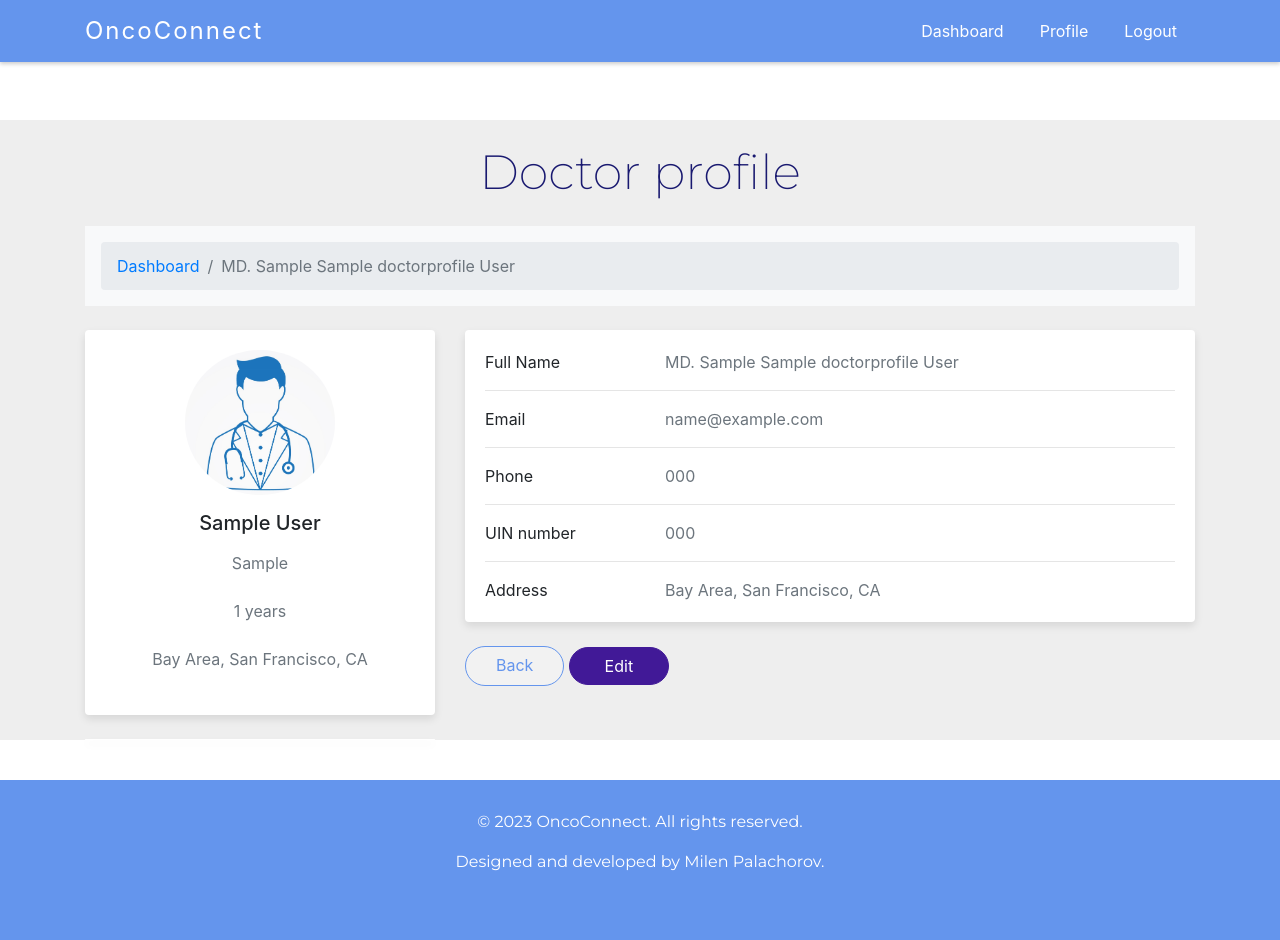
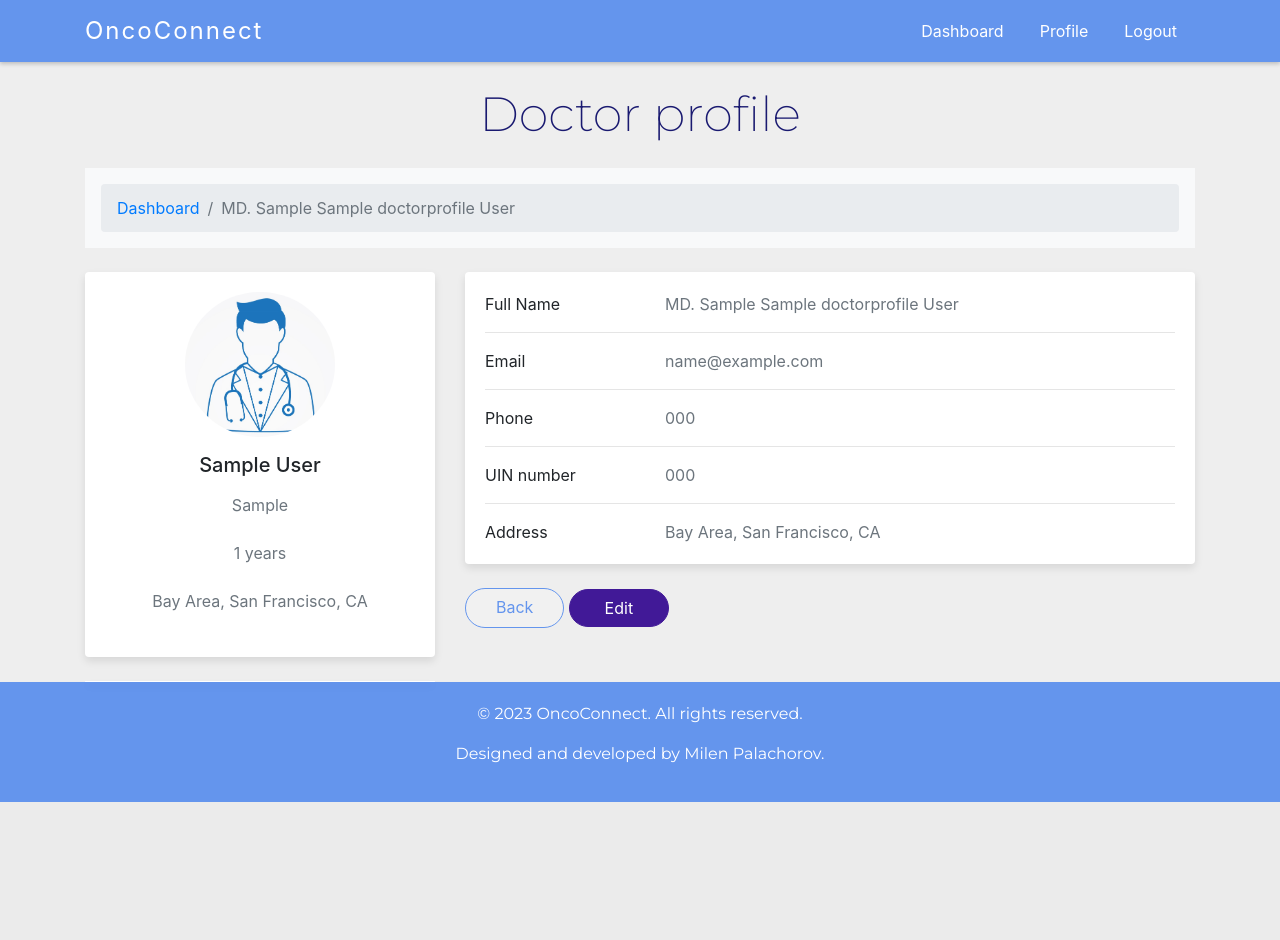
Before and after one commit to milensski/web-medical-care, a Django app: page /doctor/1/ in a window 1280 px wide. After the commit the page ends 802 px from the top, so only its background shows below. Run offline with Django 5.2, Linux system fonts and the light colour scheme; a user stored in the database is signed in; tables that the repository leaves empty hold one stand-in row (values such as "Sample post"); some libraries are stand-ins or nearby versions.

Commit message:
fixed minimum height

```diff
--- a/web/static/styles.css
+++ b/web/static/styles.css
@@ -1,4 +1,18 @@
+body {
+    min-height: 100vh;
+    display: grid;
+    grid-template-rows: auto 1fr auto;
+    grid-template-areas:
+        'nav'
+        'main'
+        'footer';
+}
+
 .navbar {
+    grid-area: nav;
+    position: sticky;
+    top: 0;
+    left: 0;
     background-color: cornflowerblue;
     box-shadow: 0 2px 4px rgba(0, 0, 0, 0.2);
     transition: padding-top 0.3s, padding-bottom 0.3s;
@@ -57,7 +71,7 @@
 }
 
 main {
-    padding-top: 60px;
+    grid-area: main;
 
 }
 
@@ -230,12 +244,9 @@ option:checked {
 }
 
 footer {
-    height: 20vh;
+    grid-area: footer;
     font-family: 'Montserrat', sans-serif;
-}
-
-.footer-padding {
-    padding-top: 30px;
+    padding: 20px 0;
 }
 
 .card-blur {
--- a/web/templates/base.html
+++ b/web/templates/base.html
@@ -22,7 +22,7 @@
 </head>
 <body>
 
-<nav class="navbar navbar-expand-md fixed-top">
+<nav class="navbar navbar-expand-md">
     <div class="container">
         <!-- Logo or Brand -->
         <a class="navbar-brand" href="{% url 'landing page' %}">OncoConnect</a>
@@ -74,7 +74,7 @@
 </main>
 
 <footer class="bg-primary2 text-white text-center">
-    <div class="text-center footer-padding">
+    <div class="text-center">
         <p>&copy; 2023 OncoConnect. All rights reserved.</p>
         <p>Designed and developed by Milen Palachorov.</p>
     </div>
--- a/web/templates/doctor_profile_details.html
+++ b/web/templates/doctor_profile_details.html
@@ -1,7 +1,6 @@
 {% extends 'base.html' %}
 {% load static %}
 {% block content %}
-    <div class="emtpy">
         <section style="background-color: #eee;">
             <div class="container">
                 <div class="row">
@@ -105,5 +104,4 @@
                 </div>
             </div>
         </section>
-    </div>
 {% endblock %}
```
Also changed, not shown: web/web/settings.py (+21 -21 lines), 1 other file.
